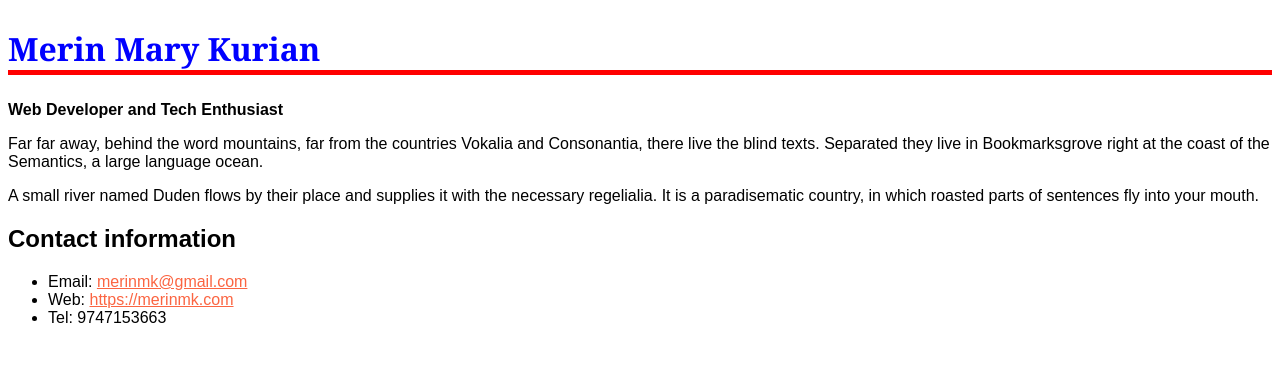
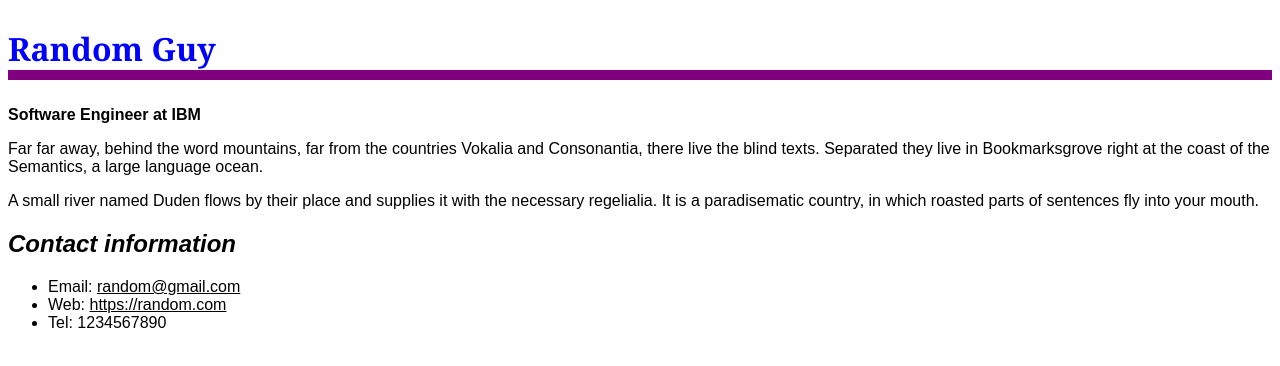
Before and after one commit to alvin-dennis/Styling-a-biography-page, a plain HTML site: page index.html in a window 1280 px wide. Drawn offline with Linux system fonts and the light colour scheme.

Commit message:
Updated Styling a page

```diff
--- a/index.html
+++ b/index.html
@@ -2,67 +2,30 @@
 <html lang="en-us">
   <head>
     <meta charset="utf-8" />
-    <meta name="viewport" content="width=device-width" />
-    <title>Styling a biography</title>
-    <link rel="stylesheet" href="../styles.css" />
-    <style></style>
-
-    <style class="editable">
-      body {
-        font-family: Arial, Helvetica, sans-serif;
-      }
-
-      h1 {
-        color: blue;
-        font-size: 2em;
-        font-family: Georgia, "Times New Roman", Times, serif;
-        border-bottom: 5px solid red;
-      }
-
-      h2 {
-        font-size: 1.5em;
-      }
-
-      .job-title {
-        color: black;
-        font-weight: bold;
-      }
-
-      a:link,
-      a:visited {
-        color: #fb6542;
-      }
-
-      a:hover {
-        text-decoration: none;
-      }
-    </style>
+    <meta name="viewport" content="width=device-width, initial scale=1.0" />
+    <title>Styling a biography page</title>
+    <link rel="stylesheet" href="/style.css" />
   </head>
-
   <body>
-    <section class="preview">
-      <h1>Merin Mary Kurian</h1>
-      <div class="job-title">Web Developer and Tech Enthusiast</div>
+    <section>
+      <h1>Random Guy</h1>
+      <div class="job-title">Software Engineer at IBM</div>
       <p>
         Far far away, behind the word mountains, far from the countries Vokalia
         and Consonantia, there live the blind texts. Separated they live in
         Bookmarksgrove right at the coast of the Semantics, a large language
         ocean.
       </p>
-
       <p>
         A small river named Duden flows by their place and supplies it with the
         necessary regelialia. It is a paradisematic country, in which roasted
         parts of sentences fly into your mouth.
       </p>
-
       <h2>Contact information</h2>
       <ul>
-        <li>Email: <a href="mailto:merinmk@gmail.com">merinmk@gmail.com</a></li>
-        <li>Web: <a href="https://merinmk.com">https://merinmk.com</a></li>
-        <li>Tel: 9747153663</li>
+        <li>Email: <a href="mailto:random@gmail.com">random@gmail.com</a></li>
+        <li>Web: <a href="https://random.com">https://random.com</a></li>
+        <li>Tel: 1234567890</li>
       </ul>
     </section>
-
-
 </html>
--- /dev/null
+++ b/style.css
@@ -0,0 +1,30 @@
+body {
+    font-family: Arial, Helvetica, sans-serif;
+  }
+
+  h1 {
+    color: blue;
+    font-size: 2em;
+    font-family: Georgia, "Times New Roman", Times, serif;
+    border-bottom: 10px solid purple;
+  }
+
+  h2 {
+    font-size: 1.5em;
+    font-style: italic;
+  }
+
+  .job-title {
+    color: black;
+    font-weight: bold;
+  }
+
+  a:link,
+  a:visited {
+    color: black;
+  }
+
+  a:hover {
+    text-decoration: none;
+    color:green;
+  }
```
